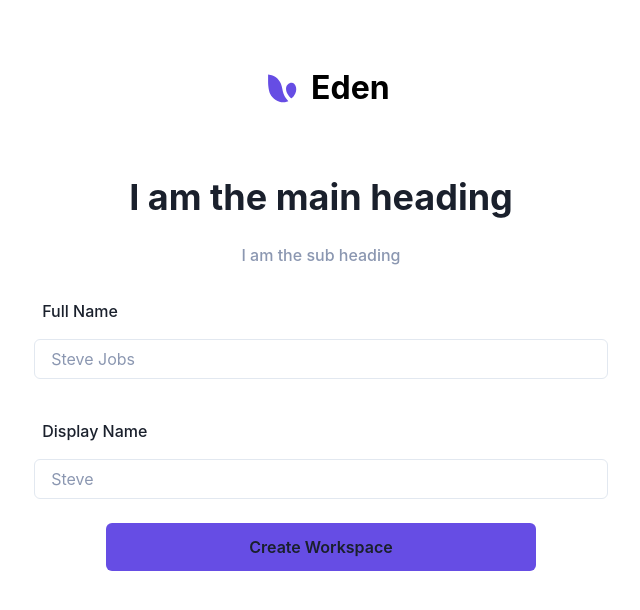
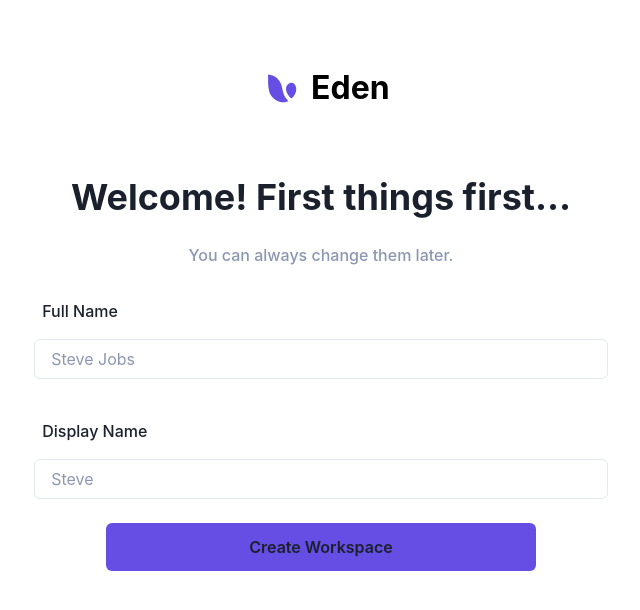
Before and after one commit to RakshaPawar108/fe-mockup, a React (Create React App) app: page / in a window 1280 px wide. Shown: the top 610 px of the page, without its empty margins (319-959 px from the left). Built offline with nearby package versions, Linux system fonts and the light colour scheme.

Commit message:
feat: render heading and sub heading according to the current step

```diff
--- a/src/components/FormButton/FormButton.jsx
+++ b/src/components/FormButton/FormButton.jsx
@@ -1,13 +1,14 @@
 import "./FormButton.css";
 import { Button } from "@chakra-ui/react";
 
-export const FormButton = () => {
+export const FormButton = ({ incrementStep }) => {
   const buttonBgColor = "#664de4";
   return (
     <Button
       variant="solid"
       className="form-btn"
       backgroundColor={buttonBgColor}
+      onClick={incrementStep}
     >
       Create Workspace
     </Button>
--- /dev/null
+++ b/src/pages/Form/Form.data.js
@@ -0,0 +1,22 @@
+export const FormData = [
+  {
+    stepNumber: 1,
+    heading: "Welcome! First things first...",
+    subHeading: "You can always change them later.",
+  },
+  {
+    stepNumber: 2,
+    heading: "Let's set up a home for all your work",
+    subHeading: "You can always create another workspace later.",
+  },
+  {
+    stepNumber: 3,
+    heading: "How are you planning to use Eden?",
+    subHeading: "We'll streamline your setup experience accordingly",
+  },
+  {
+    stepNumber: 4,
+    heading: "Congratulations",
+    subHeading: "You have completed onboarding, you can start using the Eden!",
+  },
+];
--- a/src/pages/Form/Form.jsx
+++ b/src/pages/Form/Form.jsx
@@ -1,10 +1,17 @@
 import "./Form.css";
 import { Container, Flex, Heading, Text } from "@chakra-ui/react";
 import { FormButton, FormInput } from "../../components";
+import { useState } from "react";
+import { FormData } from "./Form.data";
 
 export const Form = () => {
+  const [currentStep, setCurrentStep] = useState(0);
+  const clickHandler = () => {
+    if (currentStep + 1 === FormData.length) return;
+    setCurrentStep((prev) => prev + 1);
+  };
   return (
-    <Container width="50rem" marginTop="1rem">
+    <Container width="100%" marginTop="1rem">
       <Flex
         direction="column"
         align="center"
@@ -12,9 +19,11 @@
         gap="1.5rem"
         className="heading-container"
       >
-        <Heading as="h2">I am the main heading</Heading>
+        <Heading as="h2" whiteSpace="nowrap">
+          {FormData[currentStep].heading}
+        </Heading>
         <Text fontSize="1rem" fontWeight="500" className="sub-heading">
-          I am the sub heading
+          {FormData[currentStep].subHeading}
         </Text>
       </Flex>
 
@@ -24,9 +33,9 @@
         marginTop="1.5rem"
         className="form-container"
       >
-        <FormInput />
+        <FormInput currentStep={currentStep} />
       </Flex>
-      <FormButton />
+      <FormButton incrementStep={clickHandler} />
     </Container>
   );
 };
```
